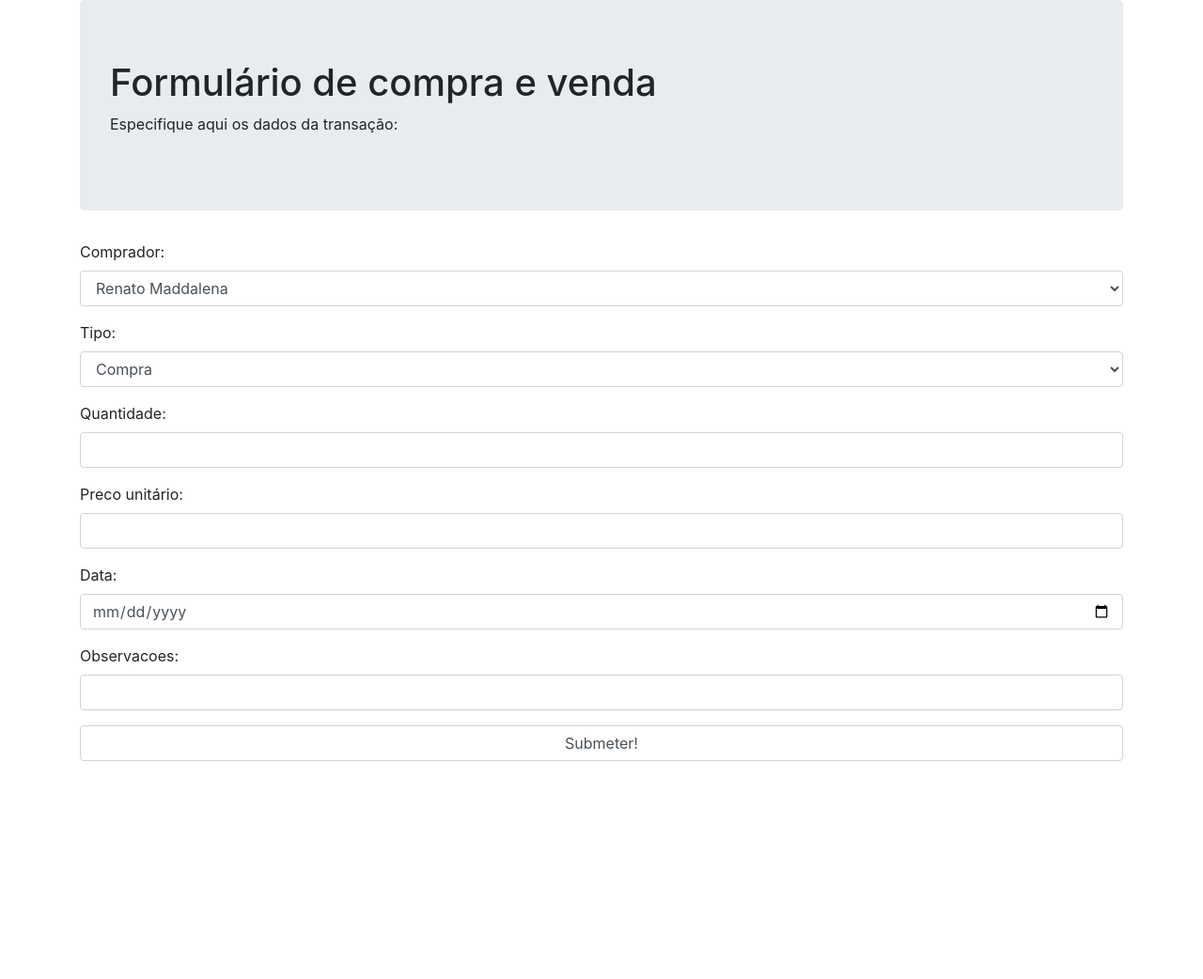
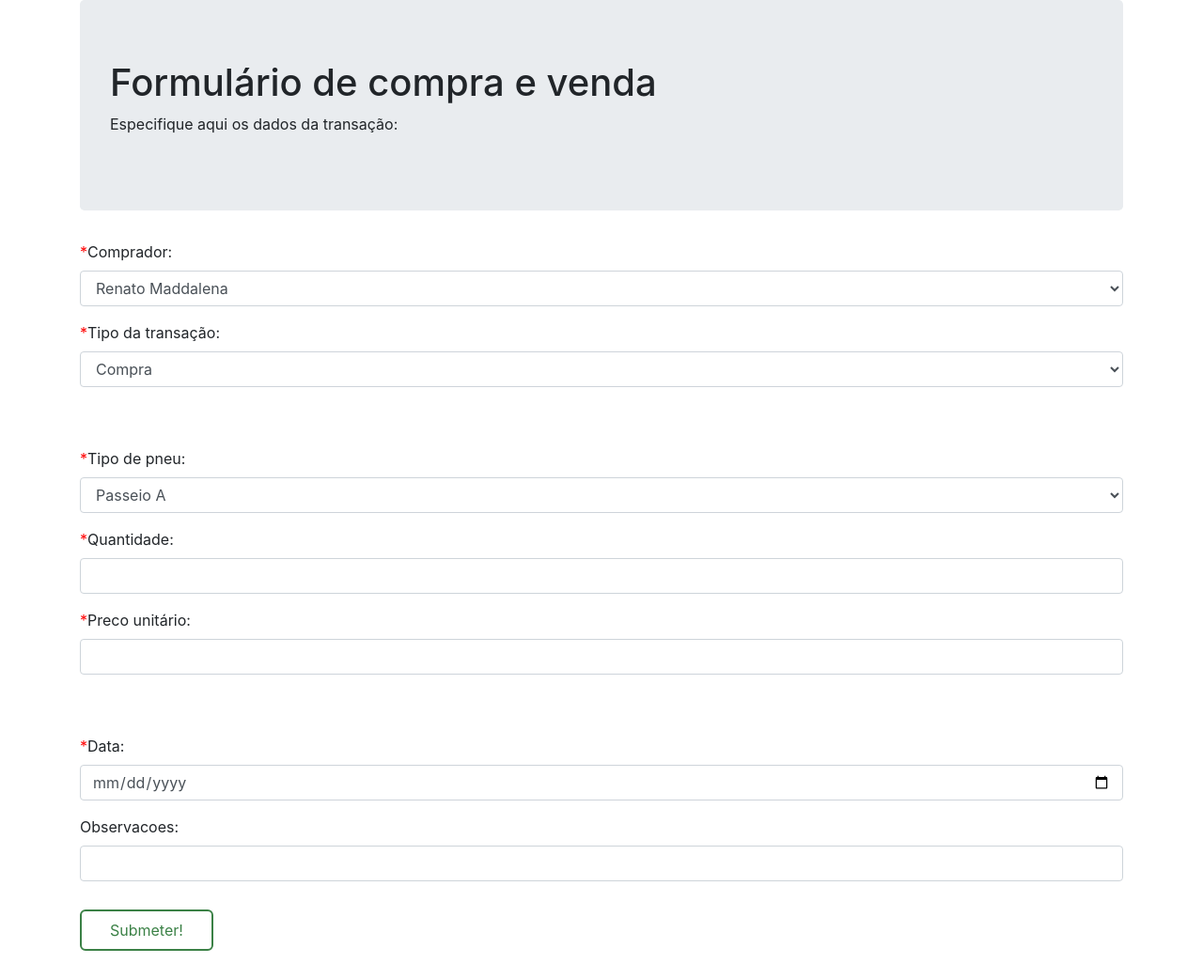
Before and after one commit to emilioMaddalena/not_just_tires, a Flask app: page /form in a window 1280 px wide. Shown: the part 56-1098 px from the top of the page at 94% size. Before the commit the page ends 866 px from the top, so only its background shows below. Run offline with Flask 2, Linux system fonts and the light colour scheme.

Commit message:
add form fields update style

```diff
--- a/not_just_tires/static/styles.css
+++ b/not_just_tires/static/styles.css
@@ -1,19 +1,19 @@
 .button {
-    color: #008CBA;
+    color: #3b8146;
     background-color: white;
-    border: 2px solid #008CBA;
-    border-radius: 10px;
-    padding: 16px 32px;
+    border: 2px solid #3b8146;
+    border-radius: 6px;
+    padding: 8px 30px;
     text-align: center;
     display: inline-block;
     font-size: 16px;
-    margin: 4px 2px;
+    margin: 14px 0px;
     transition-duration: 0.4s;
     cursor: pointer;
   }
 
   .button:hover {
-    background-color: #008CBA; /* Green */
+    background-color: #3b8146; /* Green */
     color: white;
   }
 
--- a/not_just_tires/templates/form.html
+++ b/not_just_tires/templates/form.html
@@ -15,43 +15,52 @@ Form page
 
     <form>
         <div class="form-group">
-            <label>Comprador:</label>
+            <label style="color:red;">*</label><label>Comprador:</label>
             <select class="form-control" id="exampleFormControlSelect1">
                 <option>Renato Maddalena</option>
                 <option>Edmilson Andrade</option>
                 <option>Roberto Nantes</option>
+                <option>Outro (especificar abaixo)</option>
             </select>
         </div>
-
         <div class="form-group">
-            <label>Tipo:</label>
+            <label style="color:red;">*</label><label>Tipo da transação:</label>
             <select class="form-control" id="exampleFormControlSelect1">
                 <option>Compra</option>
                 <option>Venda</option>
             </select>
         </div>
-
+        <br><br>
         <div class="form-group">
-            <label>Quantidade:</label>
+            <label style="color:red;">*</label><label>Tipo de pneu:</label>
+            <select class="form-control" id="exampleFormControlSelect1">
+                <option>Passeio A</option>
+                <option>Passeio B</option>
+                <option>Caminhonete</option>
+                <option>Caminhão</option>
+                <option>Carcaça</option>
+            </select>
+        </div>
+        <div class="form-group">
+            <label style="color:red;">*</label><label>Quantidade:</label>
             <p><input class="form-control" type="number" name="quantidade" min="1" /></p>
         </div>
-
         <div class="form-group">
-            <label>Preco unitário:</label>
+            <label style="color:red;">*</label><label>Preco unitário:</label>
             <p><input class="form-control" type="number" name="preco_unitario" min="0" step="0.01" /></p>
         </div>
-
+        <br><br>
         <div class="form-group">
-            <label>Data:</label>
+            <label style="color:red;">*</label><label>Data:</label>
             <p><input class="form-control" type="date" name="data" /></p>
         </div>
-
         <div class="form-group">
             <label>Observacoes:</label>
             <p><input class="form-control" type="text" name="quantidade" min="1" /></p>
         </div>
 
-        <p><button type="button" class="form-control">Submeter!</button></p>
+        <!-- <p><button type="button" class="form-control">Submeter!</button></p> -->
+        <p><button type="button" class="button">Submeter!</button></p>
     </form>
 
 {% endblock %}
--- a/personal-notes.txt
+++ b/personal-notes.txt
@@ -1,6 +1,10 @@
 # Python notes
 
 source .venv/bin/activate
+
+export FLASK_APP=main.py
+export FLASK_ENV=development
+flask run
 
 # SQL notes
 
```
Also changed, not shown: Screenshot from 2022-04-22 14-34-54.png (added).
